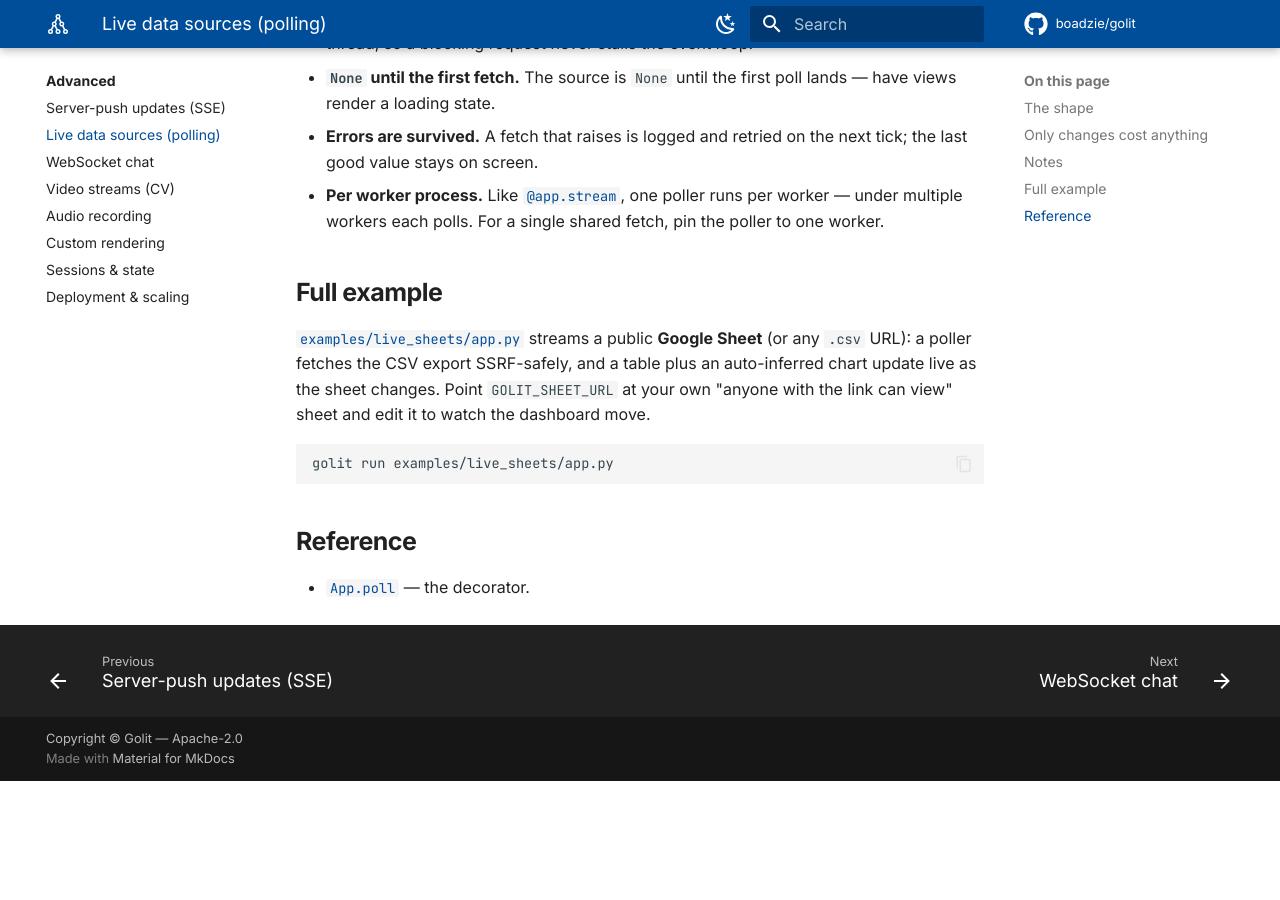
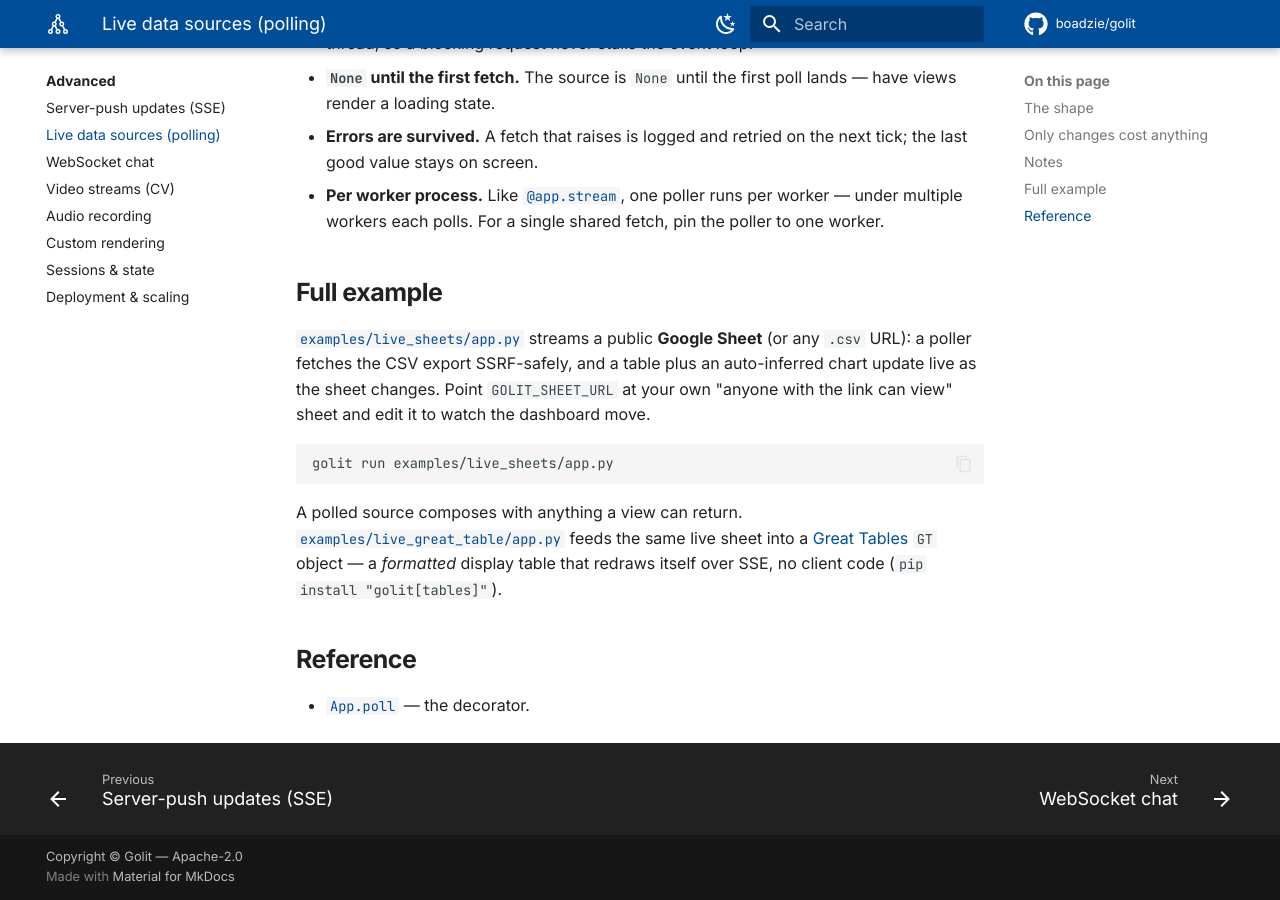
Before and after one commit to Boadzie/golit, an MkDocs documentation site: the page built from docs/advanced/live-sources.md, in a window 1280 px wide and 900 px high, scrolled down 1723 px. Built offline with MkDocs 1.6.1 and Material for MkDocs 9.7.7, drawn with Linux system fonts in a browser that asks for light colours; comment, search, counter and statistics services are not loaded; before the commit the page ends 2504 px from its top, so only the background shows below that.

Commit message:
docs(poll): note that polled sources compose with Great Tables

````diff
--- a/docs/advanced/live-sources.md
+++ b/docs/advanced/live-sources.md
@@ -69,6 +69,8 @@ sequenceDiagram
 golit run examples/live_sheets/app.py
 ```
 
+A polled source composes with anything a view can return. [`examples/live_great_table/app.py`](https://github.com/boadzie/golit/tree/main/examples/live_great_table) feeds the same live sheet into a [Great Tables](../tutorial/views.md#returning-a-great-tables-table) `GT` object — a *formatted* display table that redraws itself over SSE, no client code (`pip install "golit[tables]"`).
+
 ## Reference
 
 - [`App.poll`](../reference/app.md) — the decorator.
````
